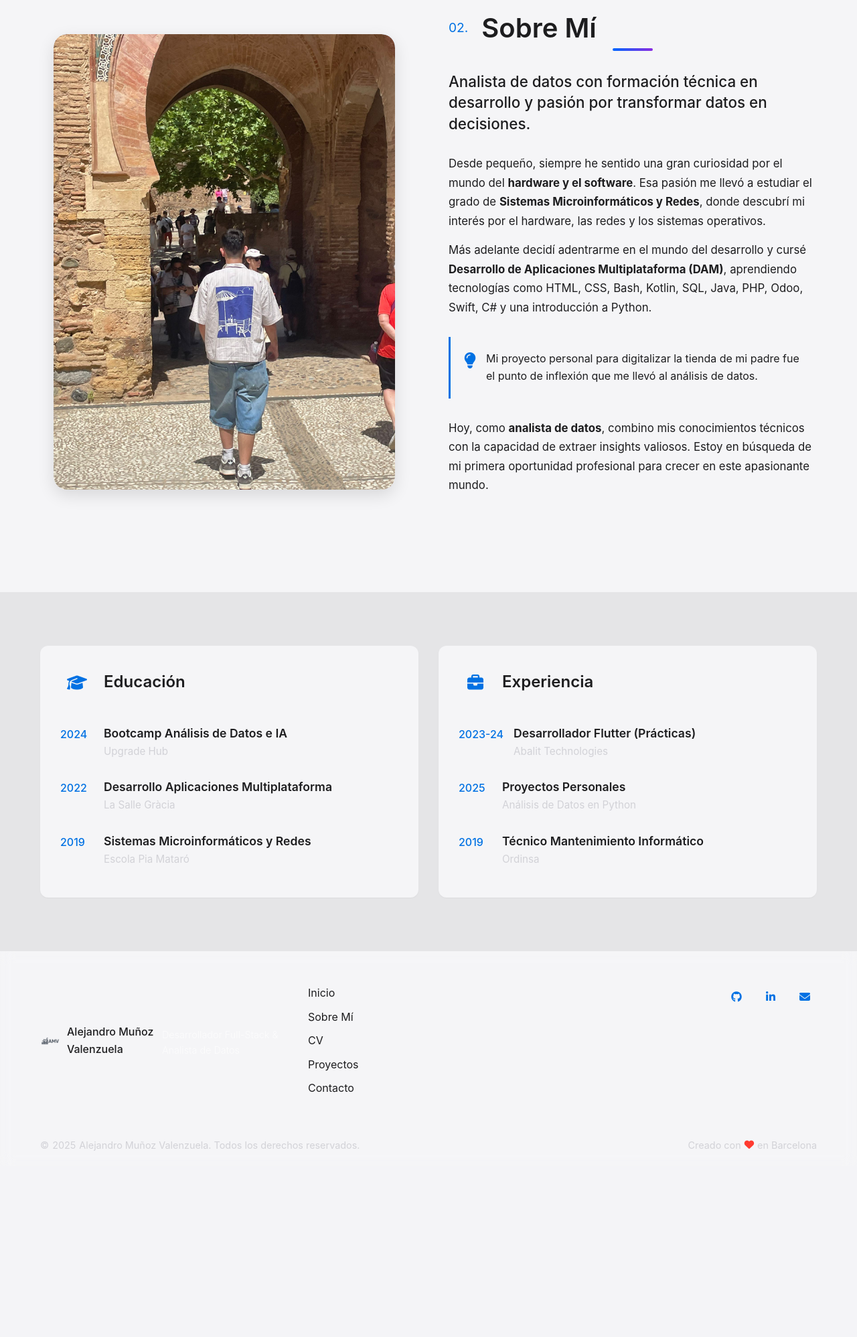
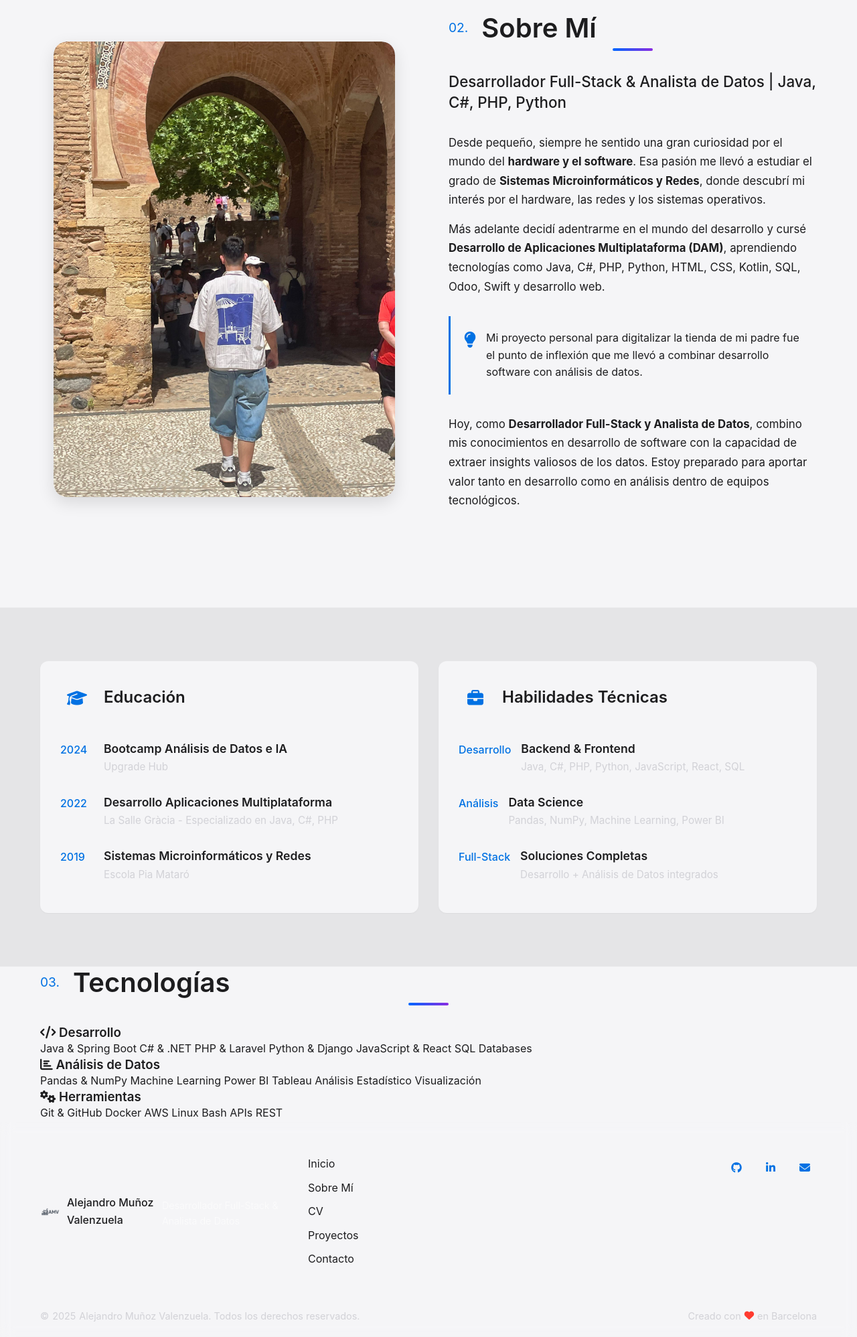
Before and after one commit to mvalejandro21/mi_portfolio, a Flask app: page /about in a window 1280 px wide. Shown: the part 102-2098 px from the top of the page at 67% size. Before the commit the page ends 1820 px from the top, so only its background shows below. Run offline with Flask 3, Linux system fonts and the light colour scheme; some web fonts are replaced.

Commit message:
Update about.html

```diff
--- a/templates/about.html
+++ b/templates/about.html
@@ -19,21 +19,21 @@
                 </h1>
 
                 <div class="about-text">
-                    <p class="intro-text">Analista de datos con formación técnica en desarrollo y pasión por transformar datos en decisiones.</p>
+                    <p class="intro-text">Desarrollador Full-Stack & Analista de Datos | Java, C#, PHP, Python</p>
 
                     <div class="bio-section">
                         <p>Desde pequeño, siempre he sentido una gran curiosidad por el mundo del <strong>hardware y el software</strong>. Esa pasión me llevó a estudiar el grado de <strong>Sistemas Microinformáticos y Redes</strong>, donde descubrí mi interés por el hardware, las redes y los sistemas operativos.</p>
 
-                        <p>Más adelante decidí adentrarme en el mundo del desarrollo y cursé <strong>Desarrollo de Aplicaciones Multiplataforma (DAM)</strong>, aprendiendo tecnologías como HTML, CSS, Bash, Kotlin, SQL, Java, PHP, Odoo, Swift, C# y una introducción a Python.</p>
+                        <p>Más adelante decidí adentrarme en el mundo del desarrollo y cursé <strong>Desarrollo de Aplicaciones Multiplataforma (DAM)</strong>, aprendiendo tecnologías como Java, C#, PHP, Python, HTML, CSS, Kotlin, SQL, Odoo, Swift y desarrollo web.</p>
                     </div>
 
                     <div class="highlight-card">
                         <i class="fas fa-lightbulb"></i>
-                        <p>Mi proyecto personal para digitalizar la tienda de mi padre fue el punto de inflexión que me llevó al análisis de datos.</p>
+                        <p>Mi proyecto personal para digitalizar la tienda de mi padre fue el punto de inflexión que me llevó a combinar desarrollo software con análisis de datos.</p>
                     </div>
 
                     <div class="bio-section">
-                        <p>Hoy, como <strong>analista de datos</strong>, combino mis conocimientos técnicos con la capacidad de extraer insights valiosos. Estoy en búsqueda de mi primera oportunidad profesional para crecer en este apasionante mundo.</p>
+                        <p>Hoy, como <strong>Desarrollador Full-Stack y Analista de Datos</strong>, combino mis conocimientos en desarrollo de software con la capacidad de extraer insights valiosos de los datos. Estoy preparado para aportar valor tanto en desarrollo como en análisis dentro de equipos tecnológicos.</p>
                     </div>
                 </div>
             </div>
@@ -61,7 +61,7 @@
                         <span class="detail-year">2022</span>
                         <div>
                             <h4>Desarrollo Aplicaciones Multiplataforma</h4>
-                            <p>La Salle Gràcia</p>
+                            <p>La Salle Gràcia - Especializado en Java, C#, PHP</p>
                         </div>
                     </li>
                     <li>
@@ -77,28 +77,28 @@
             <div class="detail-card">
                 <div class="card-header">
                     <i class="fas fa-briefcase"></i>
-                    <h3>Experiencia</h3>
+                    <h3>Habilidades Técnicas</h3>
                 </div>
                 <ul class="detail-list">
                     <li>
-                        <span class="detail-year">2023-24</span>
+                        <span class="detail-year">Desarrollo</span>
                         <div>
-                            <h4>Desarrollador Flutter (Prácticas)</h4>
-                            <p>Abalit Technologies</p>
+                            <h4>Backend & Frontend</h4>
+                            <p>Java, C#, PHP, Python, JavaScript, React, SQL</p>
                         </div>
                     </li>
                     <li>
-                        <span class="detail-year">2025</span>
+                        <span class="detail-year">Análisis</span>
                         <div>
-                            <h4>Proyectos Personales</h4>
-                            <p>Análisis de Datos en Python</p>
+                            <h4>Data Science</h4>
+                            <p>Pandas, NumPy, Machine Learning, Power BI</p>
                         </div>
                     </li>
                     <li>
-                        <span class="detail-year">2019</span>
+                        <span class="detail-year">Full-Stack</span>
                         <div>
-                            <h4>Técnico Mantenimiento Informático</h4>
-                            <p>Ordinsa</p>
+                            <h4>Soluciones Completas</h4>
+                            <p>Desarrollo + Análisis de Datos integrados</p>
                         </div>
                     </li>
                 </ul>
@@ -106,4 +106,52 @@
         </div>
     </div>
 </section>
+
+<!-- Nueva sección de tecnologías -->
+<section class="technologies-section">
+    <div class="container">
+        <h2 class="section-title">
+            <span class="title-number">03.</span> Tecnologías
+            <span class="title-line"></span>
+        </h2>
+
+        <div class="tech-categories">
+            <div class="tech-category">
+                <h3><i class="fas fa-code"></i> Desarrollo</h3>
+                <div class="tech-tags">
+                    <span class="tech-tag">Java & Spring Boot</span>
+                    <span class="tech-tag">C# & .NET</span>
+                    <span class="tech-tag">PHP & Laravel</span>
+                    <span class="tech-tag">Python & Django</span>
+                    <span class="tech-tag">JavaScript & React</span>
+                    <span class="tech-tag">SQL Databases</span>
+                </div>
+            </div>
+
+            <div class="tech-category">
+                <h3><i class="fas fa-chart-bar"></i> Análisis de Datos</h3>
+                <div class="tech-tags">
+                    <span class="tech-tag">Pandas & NumPy</span>
+                    <span class="tech-tag">Machine Learning</span>
+                    <span class="tech-tag">Power BI</span>
+                    <span class="tech-tag">Tableau</span>
+                    <span class="tech-tag">Análisis Estadístico</span>
+                    <span class="tech-tag">Visualización</span>
+                </div>
+            </div>
+
+            <div class="tech-category">
+                <h3><i class="fas fa-cogs"></i> Herramientas</h3>
+                <div class="tech-tags">
+                    <span class="tech-tag">Git & GitHub</span>
+                    <span class="tech-tag">Docker</span>
+                    <span class="tech-tag">AWS</span>
+                    <span class="tech-tag">Linux</span>
+                    <span class="tech-tag">Bash</span>
+                    <span class="tech-tag">APIs REST</span>
+                </div>
+            </div>
+        </div>
+    </div>
+</section>
 {% endblock %}
```
